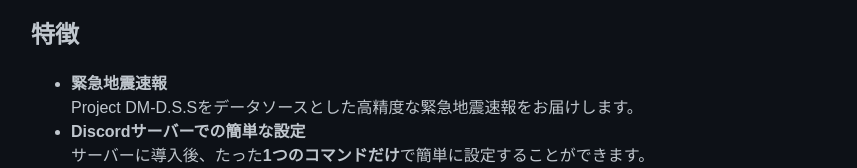
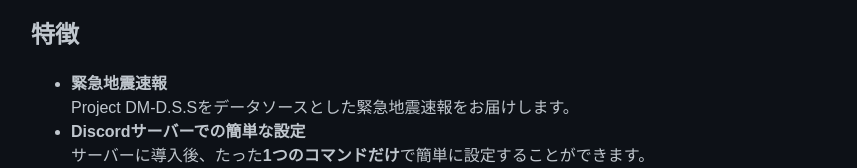
Before and after one commit to EEWBot/eewbot.net, a plain HTML site: page template/index.html in a window 1280 px wide. Shown: the part 495-663 px from the top of the page, without its empty margins (209-1066 px from the left). Drawn offline with Linux system fonts and the light colour scheme; a web font is replaced by a local one.

Commit message:
Remove '高精度な'

```diff
--- a/template/index.html
+++ b/template/index.html
@@ -38,7 +38,7 @@
 
 				<h2>特徴</h2>
 				<ul>
-					<li><b>緊急地震速報</b><br>Project DM-D.S.Sをデータソースとした高精度な緊急地震速報をお届けします。</li>
+					<li><b>緊急地震速報</b><br>Project DM-D.S.Sをデータソースとした緊急地震速報をお届けします。</li>
 					<li><b>Discordサーバーでの簡単な設定</b><br>サーバーに導入後、たった<b>1つのコマンドだけ</b>で簡単に設定することができます。</li>
 					<li><b>多言語対応</b><br>複数の言語でBotを利用することができます。</li>
 					<li><b>完全無料</b><br>2025年現在、EEWBotは完全無料でご利用いただけます。</li>
```
